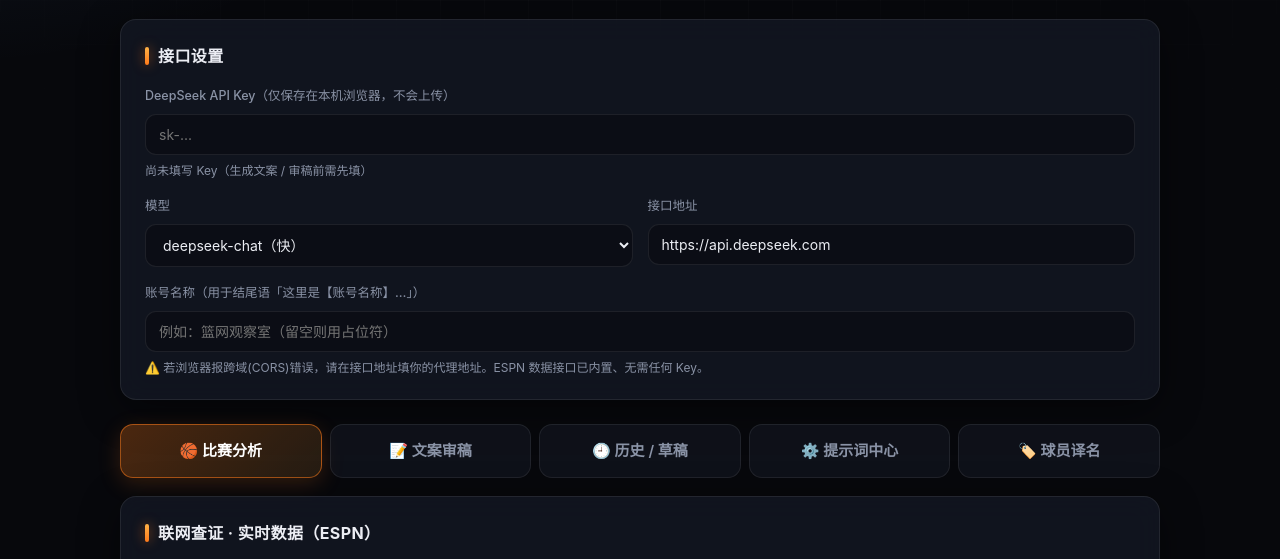
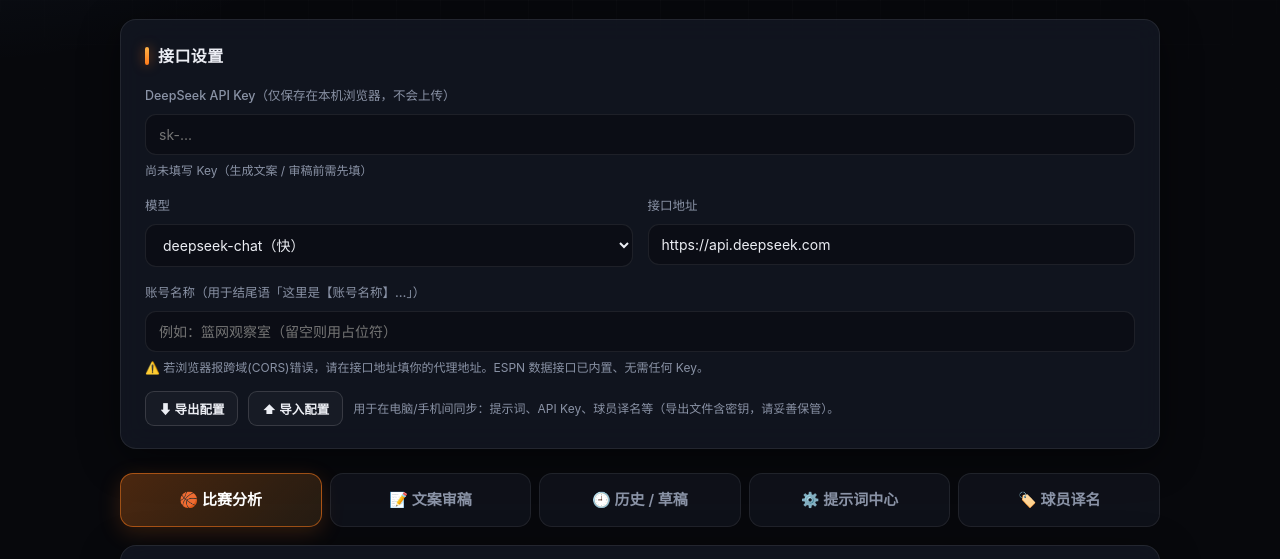
Before and after one commit to wenliunan/nets-assistant, a plain HTML site: page index.html in a window 1280 px wide. Shown: the part 220-779 px from the top of the page. Drawn offline with Linux system fonts and the light colour scheme.

Commit message:
Add config export/import for cross-device sync

```diff
--- a/index.html
+++ b/index.html
@@ -319,6 +319,11 @@
         <input type="text" id="accountName" placeholder="例如：篮网观察室（留空则用占位符）">
         <div class="hint">⚠️ 若浏览器报跨域(CORS)错误，请在接口地址填你的代理地址。ESPN 数据接口已内置、无需任何 Key。</div>
       </div>
+    </div>
+    <div class="btn-row" style="margin-top:14px">
+      <button class="btn btn-ghost btn-sm" onclick="exportConfig()">⬇ 导出配置</button>
+      <button class="btn btn-ghost btn-sm" onclick="importConfig()">⬆ 导入配置</button>
+      <span class="hint" style="margin:auto 0">用于在电脑/手机间同步：提示词、API Key、球员译名等（导出文件含密钥，请妥善保管）。</span>
     </div>
   </div>
 
@@ -831,6 +836,50 @@
   updateDraftHints();
   toast('已清空审稿输入框');
 }
+function exportConfig() {
+  const cfg = {
+    systemPrompt: localStorage.getItem('nets_system_prompt') || '',
+    reviewPrompt: localStorage.getItem('nets_review_prompt') || '',
+    apiKey: localStorage.getItem('nets_api_key') || '',
+    model: localStorage.getItem('nets_model') || '',
+    base: localStorage.getItem('nets_base') || '',
+    account: localStorage.getItem('nets_account') || '',
+    playerCn: localStorage.getItem('nets_player_cn') || ''
+  };
+  const blob = new Blob([JSON.stringify(cfg, null, 2)], { type: 'application/json;charset=utf-8' });
+  const a = document.createElement('a');
+  a.href = URL.createObjectURL(blob);
+  a.download = '篮网助手配置_' + new Date().toISOString().slice(0, 10) + '.json';
+  a.click(); URL.revokeObjectURL(a.href);
+  toast('配置已导出，去另一台设备点「导入配置」即可');
+}
+function importConfig() {
+  const input = document.createElement('input');
+  input.type = 'file';
+  input.accept = 'application/json,.json';
+  input.onchange = () => {
+    const file = input.files[0];
+    if (!file) return;
+    const reader = new FileReader();
+    reader.onload = () => {
+      try {
+        const cfg = JSON.parse(reader.result);
+        if (cfg.systemPrompt) localStorage.setItem('nets_system_prompt', cfg.systemPrompt);
+        if (cfg.reviewPrompt) localStorage.setItem('nets_review_prompt', cfg.reviewPrompt);
+        if (cfg.apiKey) localStorage.setItem('nets_api_key', cfg.apiKey);
+        if (cfg.model) localStorage.setItem('nets_model', cfg.model);
+        if (cfg.base) localStorage.setItem('nets_base', cfg.base);
+        if (cfg.account) localStorage.setItem('nets_account', cfg.account);
+        if (cfg.playerCn) localStorage.setItem('nets_player_cn', cfg.playerCn);
+        location.reload();
+      } catch (e) {
+        toast('导入失败：文件格式不对', true);
+      }
+    };
+    reader.readAsText(file);
+  };
+  input.click();
+}
 
 function debounce(fn, ms) { let t; return function(){ clearTimeout(t); t = setTimeout(() => fn.apply(this, arguments), ms); }; }
 
```
